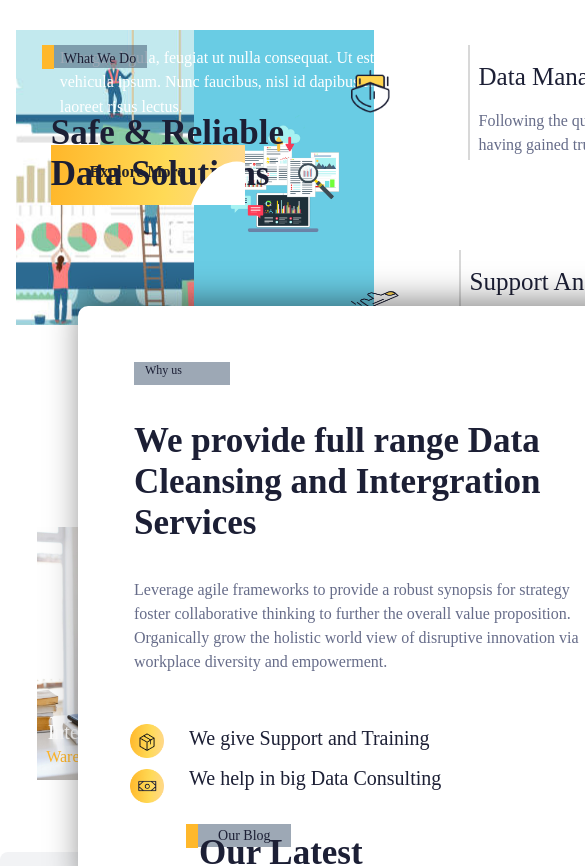
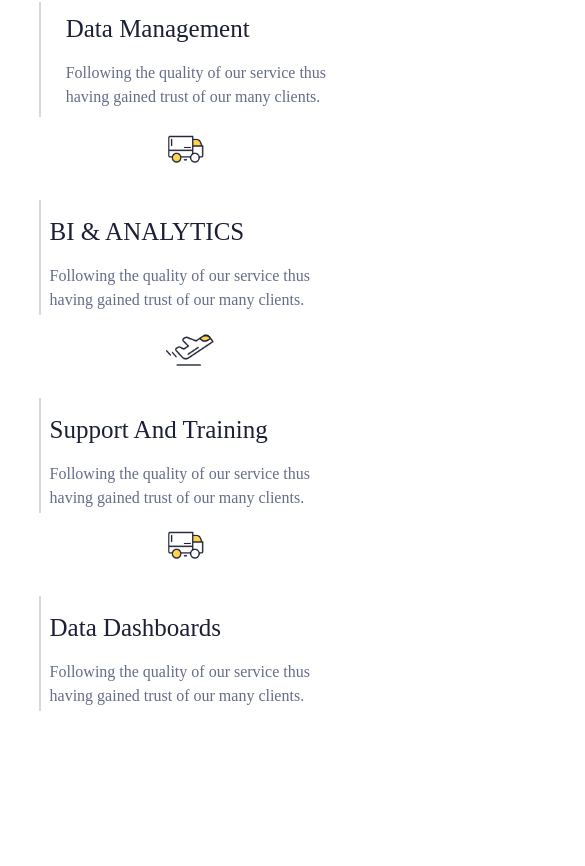
Before and after one commit to musi922/Visit-Rwanda-Project, a React (Create React App) app: page / in a window 390 px wide. Shown: the part 830-1696 px from the top of the page, 585 px wide, since content can reach past the window. Built offline with nearby package versions, Linux system fonts and the light colour scheme.

Commit message:
first commit

```diff
--- a/src/Components/Footer.js
+++ b/src/Components/Footer.js
@@ -7,9 +7,13 @@ import { Link } from 'react-router-dom';
 import { AiFillFacebook } from "react-icons/ai"
 import { AiOutlineTwitter } from "react-icons/ai"
 import { AiFillLinkedin } from "react-icons/ai"
+import { useMediaQuery } from 'react-responsive';
 
 
 const Footer = () => {
+
+  const isSmallScreen = useMediaQuery({ query: '(max-width: 1024px)' });
+  const isLargeScreen = useMediaQuery({ query: '(min-width: 1024px)' });
   return (
     <div>
       <div>
@@ -17,7 +21,7 @@ const Footer = () => {
             <div className='div'>
             </div>
             <div className='divs'>
-            <img src={Frame} style={{marginTop:"6%", marginLeft:"4%"}}/>
+            <img src={Frame} style={{marginTop:"6%", marginLeft:"4%" , }} />
             </div>
             <div className='dir'>
                  <h1>Pages</h1>
@@ -27,12 +31,12 @@ const Footer = () => {
         </div>
         <div className='black'>
 
-       <p>Leverage agile frameworks to provide a robust synopsis for strategy  collaborative thinking to further the overall value proposition.</p>
+       <p style={{display: isSmallScreen? "none":""}}>Leverage agile frameworks to provide a robust synopsis for strategy  collaborative thinking to further the overall value proposition.</p>
        <div className='aha'>
-        <img src={ayu} />
+        <img src={ayu} style={{marginLeft: isSmallScreen? "-425%":"", width: isSmallScreen? "33px":"", marginTop :isSmallScreen?"92%":""}}/>
        </div>
        <div className='ahas'>
-        <img src={aye} />
+        <img src={aye} style={{marginLeft: isSmallScreen? "-425%":"", width: isSmallScreen? "33px":""}}/>
        </div>
        <div className='emai'>
         <h1>Email<br></br>
@@ -70,10 +74,10 @@ IA group@gmail.com</h1>
         </div>
        </div>
        <div className='copy'>
-        <h1>&copy; {2023} Intelligence Analytics group. All Rights Reserved</h1>
+        <h1 style={{marginTop: isSmallScreen? "70%":"",marginLeft: isSmallScreen? "2%":"",fontSize: isSmallScreen? "10px":""}}>&copy; {2023} Intelligence Analytics group. All Rights Reserved</h1>
         <div className='admin'>
-            <h1>Admin</h1>
-            <h2>Terms of use</h2>
+            <h1 style={{marginTop: isSmallScreen? "-30%":"",marginLeft: isSmallScreen? "40%":"",fontSize: isSmallScreen? "10px":""}}>Admin</h1>
+            <h2 style={{marginTop: isSmallScreen? "-9%":"",marginLeft: isSmallScreen? "25%":"",fontSize: isSmallScreen? "10px":""}}>Terms of use</h2>
         </div>
        </div>
 
--- a/src/Components/Homepage.css
+++ b/src/Components/Homepage.css
@@ -127,6 +127,31 @@
     font-size: 4px;
     position: absolute;
   }
+  .explos{
+    margin-top: -90%;
+    position: absolute;
+  }
+  .rois{
+    margin-left: -14%;
+  }
+ .about{
+  margin-top: -34%;
+ }
+ .ric{
+  margin-top: -26%;
+  position: absolute;
+ }
+ .why{
+  margin-top: 144%;
+ }
+ .whys{
+  margin-top: 144%;
+ }
+ .us{
+  margin-top: 326%;
+ }
+
+
 
 
 
@@ -1003,7 +1028,7 @@ flex-grow: 0;
   }
   .wapi{
     width: 100%;
-    height: 130vh;
+    height: 140vh;
     background-color: #f2f3f5;
     border-radius: 8px;
     margin-top: -18%;
--- a/src/Components/Homepage.js
+++ b/src/Components/Homepage.js
@@ -89,11 +89,11 @@ import Footer from './Footer'
           <div className='logistics' style={{backgroundColor: "transparent"}}>
             <div className='logs'></div>
             <div className='color'></div>
-            <h1>Logistics & Supply Chain </h1>
+            <h1 style={{color:"white"}}>Logistics & Supply Chain </h1>
             <h2 style={{ fontSize: isSmallScreen ? '32px' : isLargeScreen ? '60px' : 'inherit' , width: isSmallScreen ? '262px':''}}>Your Gateway to any Data in the World</h2>
             <h3>In augue ligula, feugiat ut nulla consequat. Ut est lacus, molestie in arcu no, iaculis vehicula ipsum. Nunc faucibus, nisl id dapibus finibus, enim diam interdum nulla, sed laoreet risus lectus. </h3>
 
-            <div className='explos'>
+            <div className='explos' style={{ width: isSmallScreen ? '162px':'', height: isSmallScreen ? '6vh':''}}>
               <div className='rois'></div>
               <p>Explore More</p>
 
@@ -104,68 +104,72 @@ import Footer from './Footer'
 
         </div>
       </div>
-      <div className='about'>
-      <div className='ric'>
+      <div className='about' style={{width: isSmallScreen ? '500px':""}}>
+      <div className='ric' style={{marginLeft: isSmallScreen ? '15%':""}}>
       <div className='colors'></div>
       <h1>What We Do</h1>
       </div>
-      <h2>Safe & Reliable Data Solutions</h2>
-      <img src={Icon} className='safe'/>
-      <img src={icons} className='saf'/>
-      <div className='data'>
-        <h1>Data Management</h1>
-        <p>Following the quality of our service thus having gained trust of our many clients.</p>
+      <h2 style={{fontSize: isSmallScreen ? '18px':"",width: isSmallScreen ? '150px':"", marginTop: isSmallScreen ? '-24%':"" , marginLeft: isSmallScreen ? '15%':""}}>Safe & Reliable Data Solutions</h2>
+      <img src={Icon} className='safe' style={{width: isSmallScreen ? '35px':"", marginTop: isSmallScreen ? '-24%':"", display: isSmallScreen ? "none":""}}/>
+      <img src={icons} className='saf' style={{width: isSmallScreen ? '35px':"", marginTop: isSmallScreen ? '-24%':"", display: isSmallScreen ? "none":""}}/>
+      <div className='data' style={{marginLeft: isSmallScreen ? '-12px':"", marginTop: isSmallScreen ? '90px':""}}>
+        <h1 style={{marginLeft: isSmallScreen ? '25px':"", marginTop: isSmallScreen ? "4%":""}}>Data Management</h1>
+        <p style={{marginLeft: isSmallScreen ? '25px':"", marginTop: isSmallScreen ? "2%":""}}>Following the quality of our service thus having gained trust of our many clients.</p>
         <img src={data} className='safe'/>
       </div>
-      <div className='bi'>
+      <div className='bi' style={{marginLeft: isSmallScreen ? '-12px':"", marginTop: isSmallScreen ? '50px':""}}>
         <h1>BI & ANALYTICS</h1>
         <p>Following the quality of our service thus having gained trust of our many clients.</p>
+        <img src={Iconbb} className='safed' style={{marginTop: isSmallScreen ? '-45%':"" ,display: isLargeScreen ? "none":""}} />
+
 
       </div>
-      <div className='train'>
+      <div className='train'  style={{marginLeft: isSmallScreen ? '-12px':"", marginTop: isSmallScreen ? '50px':""}}>
         <h1>
         Support And Training
         </h1>
         <p>Following the quality of our service thus having gained trust of our many clients.</p>
-        <img src={Iconbb} className='safed'/>
+        <img src={icons} className='safed' style={{marginTop: isSmallScreen ? '-45%':"",display: isLargeScreen ? "none":""}}/>
+
       </div>
-      <div className='cons'>
+      <div className='cons'  style={{marginLeft: isSmallScreen ? '-12px':"", marginTop: isSmallScreen ? '50px':""}}>
         <h1>
         Data Dashboards
         </h1>
         <p>Following the quality of our service thus having gained trust of our many clients.</p>
+        <img src={Iconbb} className='safed'  style={{marginTop: isSmallScreen ? '-45%':"",marginLeft: isLargeScreen ? '-13%':""}}/>
 
       </div>
 
       </div>
-      <div className='tot'>
-      <div className='why'>
+      <div className='tot' style={{marginTop: isSmallScreen ?  '270%':''}}>
+      <div className='why' style={{marginTop: isSmallScreen ?  '8%':'',marginLeft: isSmallScreen ?  '4%':''}}>
 
        </div>
-       <div className='whys'>
+       <div className='whys' style={{marginTop: isSmallScreen ?  '8%':'',marginLeft: isSmallScreen ?  '4%':''}}>
 
        </div>
       </div>
-      <div className='us'>
-      <div className='ricy'>
-            <div className='color'></div>
-            <h1>Why us</h1>
+      <div className='us' style={{marginTop: isSmallScreen ?  '-18%':'',width: isSmallScreen ?  '80%':'', marginLeft: isSmallScreen ?  '9%':''}}>
+      <div className='ricy' style={{display: isSmallScreen ?  'none':''}}>
+            <div className='colo'style={{ display: isSmallScreen ?  'none':'', marginLeft: isLargeScreen ?  '-3px':''}}></div>
+            <h1 style={{display: isSmallScreen ? "none" : "", marginTop: isLargeScreen ?  '14px':'',marginLeft: isLargeScreen ?  '13px':''}}>Why us</h1>
         </div>
-        <p>We provide full range Data Cleansing and Intergration Services</p>
-        <h2>Leverage agile frameworks to provide a robust synopsis for strategy foster collaborative thinking to further the overall value proposition.
+        <p style={{fontSize: isSmallScreen ? '18px':"",width: isSmallScreen ? '290px':"", marginTop: isSmallScreen ? '4%':"" , marginLeft: isSmallScreen ? '15%':""}}>We provide Data Cleansing and Intergration Services</p>
+        <h2  style={{width: isSmallScreen ?  '98%':'',marginTop: isSmallScreen ?  '-8%':''}}>Leverage agile frameworks to provide a robust synopsis for strategy foster collaborative thinking to further the overall value proposition.
 
           Organically grow the holistic world view of disruptive innovation via workplace diversity and empowerment.</h2>
-          <div className='picx'></div>
-          <div className='picy'></div>
-          <div className='come'></div>
-          <h3>We give Support and Training</h3>
+          <div className='picx' style={{display: isSmallScreen ?  'none':'',}}></div>
+          <div className='picy' style={{display: isSmallScreen ?  'none':'',}}></div>
+          <div className='come' style={{marginLeft: isSmallScreen ?  '-34%':''}}></div>
+          <h3 style={{fontSize: isSmallScreen ?  '18px':'', marginLeft: isSmallScreen ? "52px":""}}>We give Support and Training</h3>
 
-          <div className='help'></div>
-          <h4>We help in big Data Consulting</h4>
+          <div className='help' style={{marginLeft: isSmallScreen ?  '-34%':''}}></div>
+          <h4 style={{fontSize: isSmallScreen ?  '18px':'', marginLeft: isSmallScreen ? "52px":""}}>We help in big Data Consulting</h4>
       </div>
-      <div className='proje'>
-        <h1>IA Rwanda Projects Across the World</h1>
-        <div className='pro'>
+      <div className='proje' style={{marginTop: isSmallScreen ?  '130%':'',}}>
+        <h1 style={{fontSize: isSmallScreen ? '18px':"",marginLeft: isSmallScreen ? "-40%":""}}>IA Rwanda Projects Across the World</h1>
+        <div className='pro' style={{display: isSmallScreen ?  'flex':'', flexDirection: isSmallScreen ? "column":"", gap: isSmallScreen? "5px" :""}}>
         <Projectcard img={proj} head="Intelligence Solutions" desc="Warehouse Management"/>
         <Projectcard img={dash} head="Intelligence Solutions" desc="Warehouse Management"/>
          <Projectcard img={science} head="Intelligence Solutions" desc="Warehouse Management"/>
@@ -173,13 +177,13 @@ import Footer from './Footer'
         </div>
       </div>
 
-      <div className='wapi'>
-      <div className='rico'>
+      <div className='wapi' >
+      <div className='rico' style={{marginTop: isSmallScreen ?  '-20%':'',}}>
             <div className='coloi'></div>
             <h1>Our Blog</h1>
 
         </div>
-        <h2>Our Latest News</h2>
+        <h2 style={{fontSize: isSmallScreen ? '18px':"",marginLeft: isSmallScreen ? "40%":"",marginTop: isSmallScreen ?  '-10%':'',}}>Our Latest News</h2>
 
          <div className='any'>
 
@@ -203,7 +207,7 @@ import Footer from './Footer'
         </div>
 
       </div>
-      <div className='yego'>
+      <div className='yego'style={{marginTop: isSmallScreen ?  '1%':''}}>
         <Footer/>
       </div>
     </div>
--- a/src/Components/Newscard.js
+++ b/src/Components/Newscard.js
@@ -1,28 +1,32 @@
 import React from 'react'
 import './Newscard.css'
 import cal from "../images/cal.png"
+import { useMediaQuery } from 'react-responsive';
 
 
 
 
 const Newscard = (propse) => {
+  const isSmallScreen = useMediaQuery({ query: '(max-width: 1024px)' });
+  const isLargeScreen = useMediaQuery({ query: '(min-width: 1024px)' });
+
   return (
     <div>
 
-        <div className='piic'>
+        <div className='piic' style={{display: isSmallScreen?"flex":"", flexDirection: isSmallScreen? "column":"", }}>
 
-        <img src={propse.imgs} className='imgs'/>
+        <img src={propse.imgs} className='imgs' style={{width: isSmallScreen ? "90%":""}}/>
 
-        <img src={cal} className='safu'/>
-        <h4>{propse.dates}</h4>
-        <h5>{propse.day}</h5>
+        <img src={cal} className='safu' style={{width: isSmallScreen ? "10%":"",height: isSmallScreen ? "4vh":"", marginTop: isSmallScreen ? "85%":"",marginLeft: isSmallScreen ? "50%":""}}/>
+        <h4 style={{ marginTop: isSmallScreen ? "80%":"",marginLeft: isSmallScreen ? "-12%":"",fontSize: isSmallScreen ? "18px":""}}>{propse.dates}</h4>
+        <h5 style={{ marginTop: isSmallScreen ? "62%":"",marginLeft: isSmallScreen ? "9%":"",fontSize: isSmallScreen ? "18px":""}}>{propse.day}</h5>
 
-        <div className='haha'>
-          <h1>{propse.haha}</h1>
+        <div className='haha' style={{borderLeft: isSmallScreen ? "none":"", marginTop: isSmallScreen ? "83%":"",marginLeft: isSmallScreen ? "-12%":"",}}>
+          <h1 style={{fontSize: isSmallScreen ? "17px":"", width: isSmallScreen? "240px":"", marginTop: isSmallScreen? "17%":"",}}>{propse.haha}</h1>
 
-          <p>{propse.huhu}</p>
-          <h2>{propse.yuh}</h2>
-          <h3>{propse.yu}</h3>
+          <p style={{display: isSmallScreen? "none":""}}>{propse.huhu}</p>
+          <h2 style={{display: isSmallScreen? "none":""}}>{propse.yuh}</h2>
+          <h3 style={{display: isSmallScreen? "none":""}}>{propse.yu}</h3>
 
         </div>
 
```
